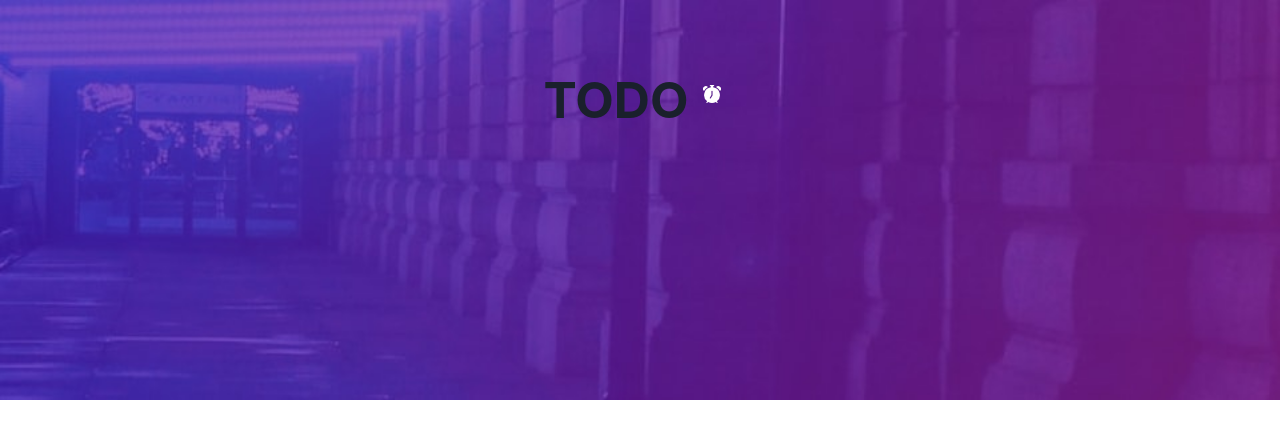
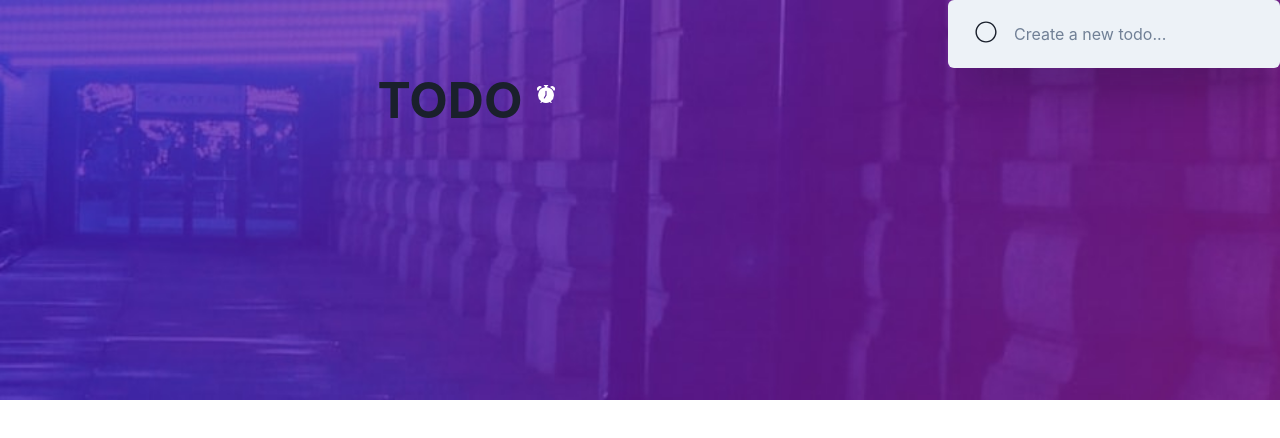
Before and after one commit to gorakhjoshi/react-vite-ts, a React (Vite) app: page / in a window 1280 px wide. Shown: the top 438 px of the page. Built offline with nearby package versions, Linux system fonts and the light colour scheme.

Commit message:
TodoInput added

```diff
--- a/src/components/TodoComponent/index.tsx
+++ b/src/components/TodoComponent/index.tsx
@@ -1,5 +1,6 @@
 import { Box, Flex, Heading, Icon, IconButton } from '@chakra-ui/react';
 import { BsFillAlarmFill } from 'react-icons/bs';
+import TodoInput from '../TodoInput';
 
 function TodoComponent() {
   return (
@@ -33,6 +34,7 @@ function TodoComponent() {
         </Flex>
       </Flex>
       <Box>
+        <TodoInput />
         {/* TODO: Create TodoInput Component */}
         {/* TODO: Create TodoList Component */}
         {/* TODO: Create FilterTodo Component */}
--- /dev/null
+++ b/src/components/TodoInput/index.tsx
@@ -0,0 +1,36 @@
+import {
+  Flex,
+  Icon,
+  Input,
+  InputGroup,
+  InputLeftElement,
+} from '@chakra-ui/react';
+import { IoIosRadioButtonOff } from 'react-icons/io';
+
+function TodoInput() {
+  return (
+    <Flex w="100%" mb="6" boxShadow="2xl">
+      <InputGroup>
+        <InputLeftElement py="8" px="38px">
+          <Icon as={IoIosRadioButtonOff} fontSize="26" />
+        </InputLeftElement>
+
+        <Input
+          variant="filled"
+          placeholder="Create a new todo..."
+          py="8"
+          pl="16"
+          maxLength={40}
+          _hover={{
+            background: '',
+          }}
+          _focus={{
+            background: '',
+          }}
+        />
+      </InputGroup>
+    </Flex>
+  );
+}
+
+export default TodoInput;
```
